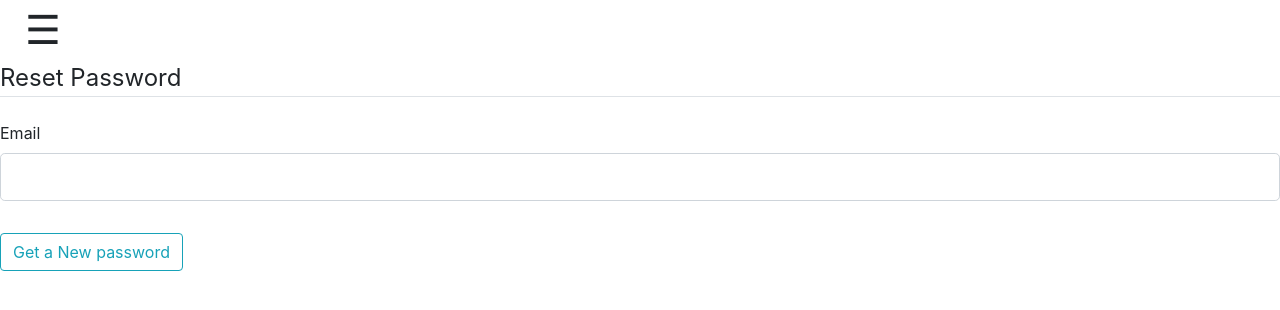
After one commit to cachimiro/travel-company, a Flask app: page /reset_password in a window 1280 px wide. The commit adds this page. Shown: the top 310 px of the page. Run offline with Flask 2, Linux system fonts and the light colour scheme; some libraries are stand-ins or nearby versions.

Commit message:
adding a password reset funcition

```diff
--- a/app.py
+++ b/app.py
@@ -1,4 +1,5 @@
 import os
+import env
 from flask import Flask, render_template, redirect, request, url_for, flash
 from flask_pymongo import PyMongo
 from flask_sqlalchemy import SQLAlchemy
@@ -7,8 +8,12 @@ from werkzeug.utils import secure_filename
 from flask_bcrypt import Bcrypt
 from flask_wtf import FlaskForm
 from wtforms import StringField, PasswordField, SubmitField, BooleanField
-from wtforms.validators import DataRequired, Length, Email, EqualTo, ValidationError
-from flask_login import LoginManager, UserMixin, login_user, current_user, logout_user, login_required
+from wtforms.validators import (DataRequired, Length, Email,
+                                EqualTo, ValidationError)
+from flask_login import (LoginManager, UserMixin, login_user,
+                         current_user, logout_user, login_required)
+from itsdangerous import TimedJSONWebSignatureSerializer as Serializer
+from flask_mail import Mail, Message
 
 app = Flask(__name__)
 app.config["MONGO_DBNAME"] = 'travel'
@@ -16,11 +21,17 @@ app.config["MONGO_URI"] = 'mongodb+srv://root:Johann@myfirstcluster-ugp0n.mongod
 bcrypt = Bcrypt(app)
 mongo = PyMongo(app)
 app.secret_key = "cachimiro"
-app.config['SQLAlCHEMY_DATABASE_URI'] = 'sqlite:///site.db'
+app.config['SQLALCHEMY_DATABASE_URI'] = 'sqlite:///site.db'
 db = SQLAlchemy(app)
 login_manager = LoginManager(app)
 login_manager.login_view = 'Login'
 login_manager.login_message_category = 'info'
+app.config['MAIL_SERVER'] = 'sntp.googlemail.com'
+app.config['MAIL_PORT'] = 587
+app.config['MAIL_USE_TLS'] = True
+app.config['MAIL_USERNAME'] = os.environ.get('EMAIL_ADD')
+app.config['MAIL_USERNAME'] = os.environ.get('PASSWORD')
+mail = Mail(app)
 
 
 #this code is for a decorative fuction
@@ -33,13 +44,28 @@ def load_user(user_id):
 
 class user(db.Model, UserMixin):
     id = db.Column(db.Integer, primary_key=True)
-    username = db.Column(db.String(15), unique=True, nullable=False)
-    email = db.Column(db.String(100), unique=True, nullable=False)
-    image = db.Column(db.String(20), nullable=False, default='default.jpg')
+    username = db.Column(db.String(20), unique=True, nullable=False)
+    email = db.Column(db.String(120), unique=True, nullable=False)
     password = db.Column(db.String(60), nullable=False)
 
+#this line if code is fo the password reset
+    def get_reset_token(self, expires_sec=1800):
+        s = Serializer(app.config['SECRET_KEY'], expires_sec)
+        return s.dumps({'user_id': self.id}).decode('utf-8')
+
+    @staticmethod
+    def verify_reset_token(token):
+        s = Serializer(app.config['secret_key'])
+        try:
+            user_id = s.loads(token)['user_id']
+        except:
+            return None
+        return user.query.get(user_id)
+
+
     def __repr__(self):
-        return f"User('{self.username}', '{self.email}', '{self.image}')"
+        return f"user('{self.username}', '{self.email}')"
+
 # class for for the registration form
 
 
@@ -54,30 +80,47 @@ class registrationForm(FlaskForm):
                                      validators=[DataRequired(), EqualTo('password')])
     submit = SubmitField('Register')
 
-    def validation_username(self, username):
-        Users = user.query.filter_by(username=username.data).first()
-        if Users:
-            raise ValidationError('That username is taken please use another one')
+    def validate_username(self, username):
+        User = user.query.filter_by(username=username.data).first()
+        if User:
+            raise ValidationError('That username is taken. Please choose a different one.')
 
-    def validation_email(self, email):
-        Users = user.query.filter_by(email=email.data).first()
-        if Users:
-            raise ValidationError('That email is taken please use another one')
-
-
+    def validate_email(self, email):
+        User = user.query.filter_by(email=email.data).first()
+        if User:
+            raise ValidationError('That email is taken. Please choose a different one.')
 
 # class for login form
 
-class loginForm(FlaskForm):
-
+class LoginForm(FlaskForm):
     email = StringField('Email',
-                         validators=[DataRequired(), Email()])
-    password = PasswordField('password',
-                              validators=[DataRequired()])
+                        validators=[DataRequired(), Email()])
+    password = PasswordField('Password', validators=[DataRequired()])
     remember = BooleanField('Remember Me')
     submit = SubmitField('Login')
 
 
+#forms for reset password
+class resetForm(FlaskForm):
+    email = StringField('Email',
+                         validators=[DataRequired(), Email()])
+    submit = SubmitField('Get a New password')
+
+    def validate_email(self, email):
+        User = user.query.filter_by(email=email.data).first()
+        if User is None:
+            raise ValidationError('There is no Account! with that email please register')
+
+class resetPasswordForm(FlaskForm):
+    password = PasswordField('password',
+                              validators=[DataRequired()])
+    password_repeat = PasswordField('Confirm password',
+                                     validators=[DataRequired(), EqualTo('password')])
+
+    submit = SubmitField('New password')
+
+
+#code for linking apps
 @app.route('/')
 def index():
     return render_template("index.html", Travel=mongo.db.pais.find())
@@ -99,21 +142,21 @@ def registration():
     return render_template('register.html', title="Register", form=form)
 
 # code for the login page
-@app.route('/login',  methods=['GET', 'POST'])
+@app.route("/login", methods=['GET', 'POST'])
 def Login():
     if current_user.is_authenticated:
         return redirect(url_for('index'))
-    form = loginForm()
+    form = LoginForm()
     if form.validate_on_submit():
-        userr = user.query.filter_by(email=form.email.data).first()
-        if userr and bcrypt.check_password_hash(user.password, form.password.data):
-            login_user(user, remember=form.remember.data)
-            next_page = request.args.get('next')
-            #here i am using a terminary conditional
-            return redirect(next_page) if next_page else redirect(url_for('index'))
+        User = user.query.filter_by(email=form.email.data).first()
+        hashed_password = bcrypt.generate_password_hash(form.password.data).decode('utf-8')
+        if User and bcrypt.check_password_hash(hashed_password, form.password.data):
+            login_user(User, remember=form.remember.data)
+            return redirect(url_for('index'))
         else:
-            flash('wrong login check Email or Password', 'danger')
-    return render_template('login.html', title="Login", form=form)
+            flash('Login Unsuccessful. Please check email and password', 'danger')
+    return render_template('login.html', title='Login', form=form)
+
 
 
 #logout function
@@ -127,7 +170,53 @@ def Logout():
 @app.route('/accounts')
 @login_required
 def accounts():
-    return render_template('acount.html', title="Account", form=form)
+    return render_template('account.html', title="Account")
+
+
+#this code will sned reset emails to the user
+def send_reset_email(user):
+    token = user.get_reset_token('self')
+    msg = Message('Password Reset Request',
+                  sender='noreply@demo.com',
+                  recipients=[user.email])
+    msg.body = f'''To reset your password, visit the following link:
+{url_for('reset_token', token=token, _external=True)}
+If you did not make this request then simply ignore this email and no changes will be made.
+'''
+    mail.send(msg)
+
+
+#this code is for the password reset
+@app.route('/reset_password', methods=['GET', 'POST'])
+def reset_request():
+    if current_user.is_authenticated:
+        return redirect(url_for('index'))
+    form = resetForm()
+    if form.validate_on_submit():
+        User = user.query.filter_by(email=form.email.data).first()
+        send_reset_email(user)
+        flash('An email has been sent to the email registered with you instructions to reset passwors', 'info')
+        return redirect(url_for('Login'))
+    return render_template('reset.html', form=form)
+
+
+#this code will make sure the user is the right one and it will reset the link/token
+@app.route('/reset_password/<token>', methods=['GET', 'POST'])
+def reset_token(token):
+    if current_user.is_authenticated:
+        return redirect(url_for('index'))
+    User = user.verify_reset_token(token)
+    if not User:
+        flash('that link is invalid or expired', 'warning')
+        return redirect(url_for('reset_request'))
+    form = resetPasswordForm()
+    if form.validate_on_submit():
+        hashed_password = bcrypt.generate_password_hash(form.password.data).decode('utf-8')
+        User.password = hashed_password
+        db.session.commit()
+        flash(f'your passwword has been updated now ypu are able to log in!', 'success')
+        return redirect(url_for('Login'))
+    return render_template('reset-link.html', form=form)
 
 
 if __name__ == '__main__':
--- a/static/css/style.css
+++ b/static/css/style.css
@@ -47,3 +47,5 @@
   right: 35px;
   }
 }
+
+/* this code is for the registration page */
--- /dev/null
+++ b/templates/reset.html
@@ -0,0 +1,28 @@
+{% extends 'base.html' %}
+{% block content %}
+<div class="content-section">
+        <form method="POST" action="">
+            {{ form.hidden_tag() }}
+            <fieldset class="form-group">
+                <legend class="border-bottom mb-4">Reset Password</legend>
+                <div class="form-group">
+                    {{ form.email.label(class="form-control-label") }}
+                    {% if form.email.errors %}
+                        {{ form.email(class="form-control form-control-lg is-invalid") }}
+                        <div class="invalid-feedback">
+                            {% for error in form.email.errors %}
+                                <span>{{ error }}</span>
+                            {% endfor %}
+                        </div>
+                    {% else %}
+                        {{ form.email(class="form-control form-control-lg") }}
+                    {% endif %}
+                </div>
+            </fieldset>
+            <div class="form-group">
+                {{ form.submit(class="btn btn-outline-info") }}
+            </div>
+        </form>
+    </div>
+
+{% endblock %}
```
Also changed, not shown: requirements.txt (added, +14 -0 lines), templates/account.html (+15 -1 lines), templates/login.html (+3 -5 lines), templates/reset-link.html (added, +40 -0 lines), site.db (added), 2 other files.
